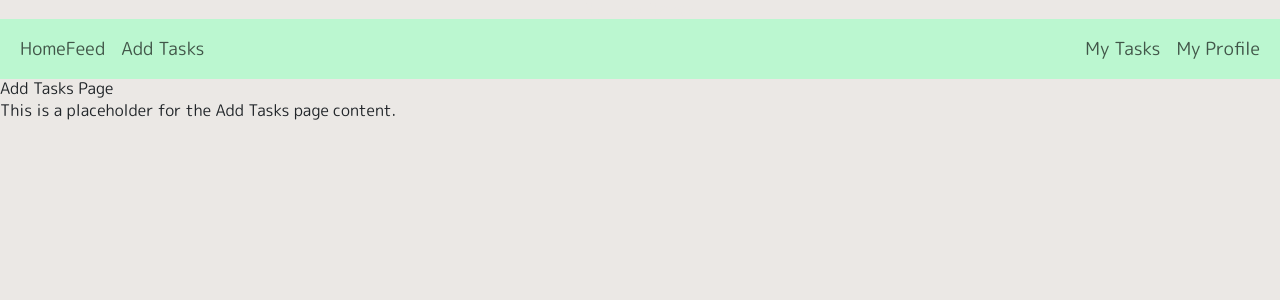
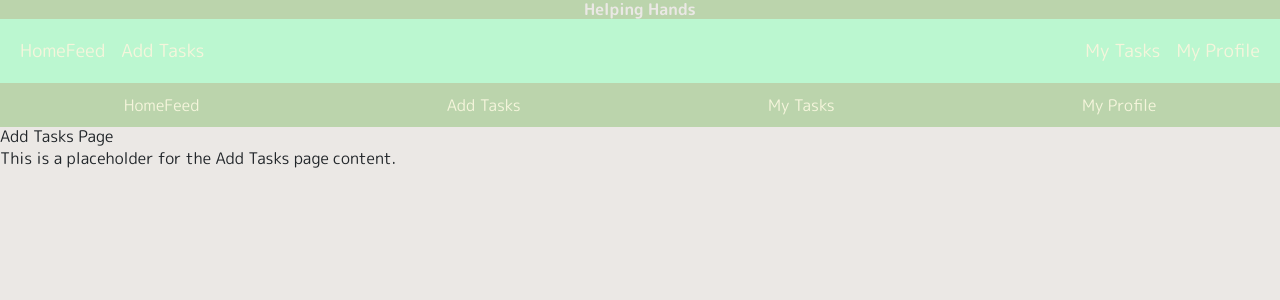
Before and after one commit to sopra-fs24-group-19/c, a React (Create React App) app: page /addtasks in a window 1280 px wide. Shown: the top 300 px of the page. Built offline with nearby package versions, Linux system fonts and the light colour scheme.

Commit message:
Updated Header styles and added NavBar component

```diff
--- a/src/App.tsx
+++ b/src/App.tsx
@@ -1,5 +1,4 @@
-import React from "react";
-import Header from "./components/views/Header";
+import Header from "components/views/Header";
 import AppRouter from "./components/routing/routers/AppRouter";
 
 /**
@@ -10,7 +9,7 @@ import AppRouter from "./components/routing/routers/AppRouter";
  */
 const App = () => {
   return (
-    <div>
+    <div >
       <Header height="100" />
       <AppRouter />
     </div>
--- a/src/components/routing/routers/AppRouter.js
+++ b/src/components/routing/routers/AppRouter.js
@@ -30,6 +30,7 @@ import GameRouter from "./GameRouter";
 const AppRouter = () => {
   return (
     <BrowserRouter>
+
       <Routes>
 
         <Route path="/game/*" element={<GameGuard />}>
--- /dev/null
+++ b/src/components/ui/NavBar.tsx
@@ -0,0 +1,15 @@
+import { Link } from 'react-router-dom';
+import "styles/ui/NavBar.scss";
+
+function NavBar() {
+  return (
+    <div className="navbar">
+      <Link to="/homefeed" className="nav-link">HomeFeed</Link>
+      <Link to="/addtasks" className="nav-link">Add Tasks</Link>
+      <Link to="/mytasks" className="nav-link">My Tasks</Link>
+      <Link to="/myprofile" className="nav-link">My Profile</Link>
+    </div>
+  );
+}
+
+export default NavBar;
--- a/src/components/views/AddTasks.tsx
+++ b/src/components/views/AddTasks.tsx
@@ -1,9 +1,12 @@
 import Header from 'components/ui/Header';
+import NavBar from 'components/ui/NavBar';
 
 const AddTasks = () => {
   return (
     <>
+
       <Header />
+      <NavBar />
 
         <h2>Add Tasks Page</h2>
         <p>This is a placeholder for the Add Tasks page content.</p>
--- a/src/components/views/Header.tsx
+++ b/src/components/views/Header.tsx
@@ -1,4 +1,5 @@
-import PropTypes from "prop-types";
+
+import * as PropTypes from "prop-types";
 import "../../styles/views/Header.scss";
 
 /**
--- /dev/null
+++ b/src/styles/ui/NavBar.scss
@@ -0,0 +1,11 @@
+.navbar {
+    display: flex;
+    justify-content: space-around;
+    background-color: #bbd4ac;
+    padding: 10px 0;
+  }
+
+  .nav-link {
+    color: beige;
+    text-decoration: none;
+  }
--- a/src/styles/views/Header.scss
+++ b/src/styles/views/Header.scss
@@ -1,13 +1,24 @@
 @import "../theme";
 
+html, body {
+  margin: 0;
+  padding: 0;
+}
+
 .header {
+  background-color: #bbd4ac; // green
+  width: 100%;
+
   &.container {
     @include center;
+    width: 100%;
+    max-width: 100%;
+
   }
 
   &.title {
     font-weight: bold;
-    color: $background;
+    color: #ebe8e5;
     text-align: center;
   }
 }
```
